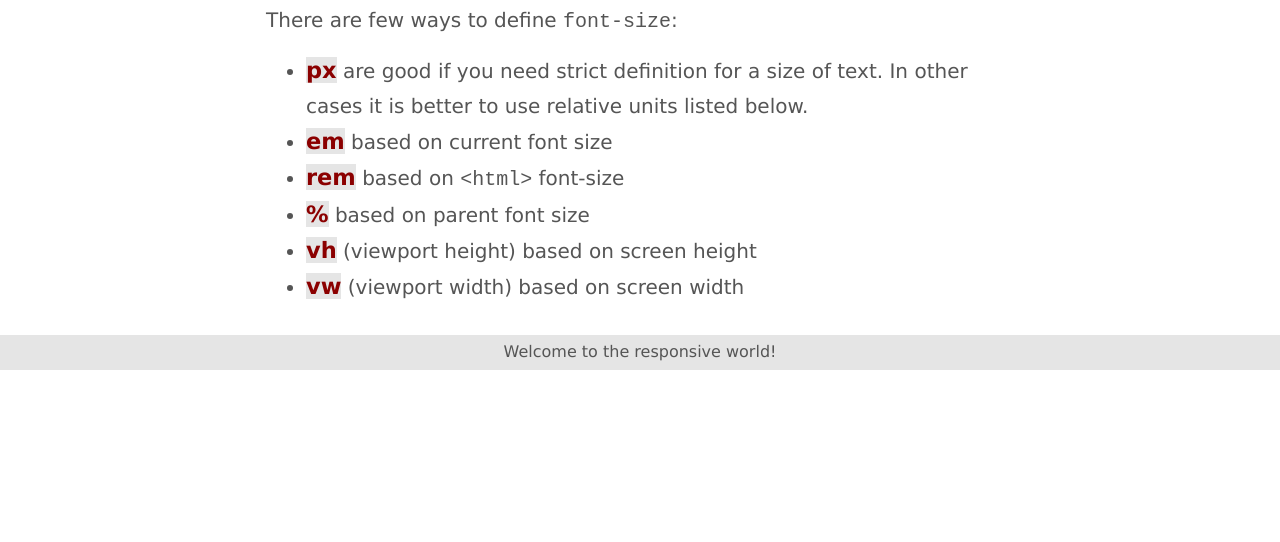
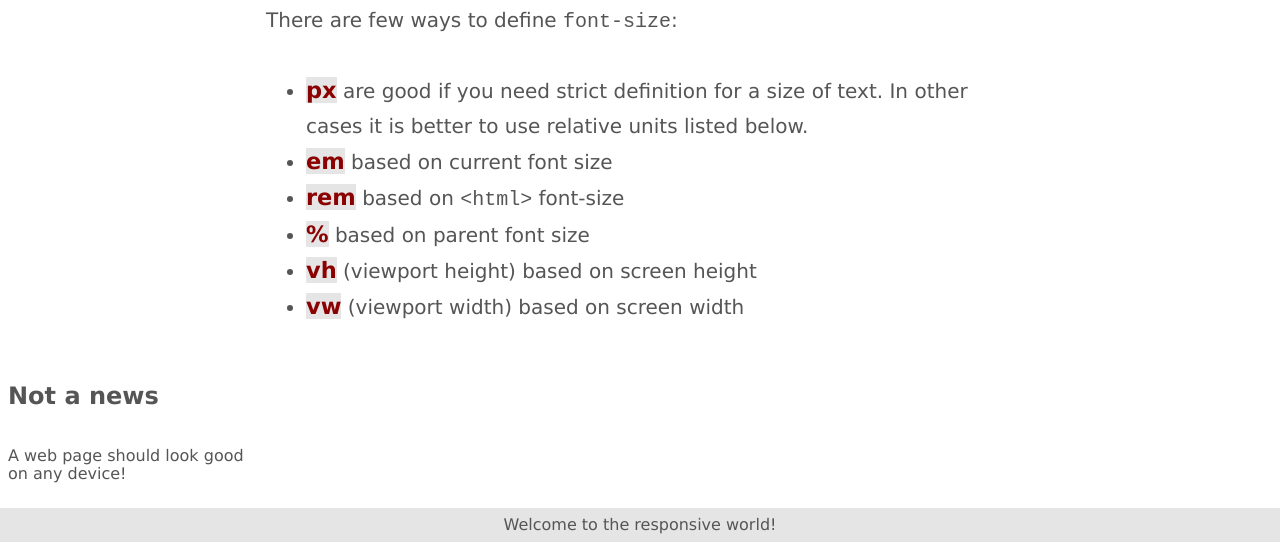
Before and after one commit to AlekseyRD88/Lesson22Task4, a plain HTML site: page index.html in a window 1280 px wide. Shown: the part 585-1127 px from the top of the page. Before the commit the page ends 955 px from the top, so only its background shows below. Drawn offline with nearby package versions, Linux system fonts and the light colour scheme.

Commit message:
message5

```diff
--- a/index.html
+++ b/index.html
@@ -10,6 +10,7 @@
       <h1>Responsive website</h1>
     </header>
     <main class="main">
+      <section class="info-section">
         <nav class="navigation">
           <ul class="nav-list">
             <li class="nav-list-item"><a class="nav-list-link" href="#">Responsive images</a></li>
@@ -34,6 +35,7 @@
             <li><span class="css-units">vw</span> (viewport width) based on screen width</li>
           </ul>
         </section>
+      </section>
       <aside class="news">
         <h2>Not a news</h2>
         <p>A web page should look good on any device!</p>
--- a/styles.css
+++ b/styles.css
@@ -101,22 +101,42 @@ picture {
       width: 100%;
    }
 }
-/*@media screen and (min-width: 600px) and (max-width: 1199px) {
+@media screen and (min-width: 600px) {
    main {
       display: flex;
       flex-direction: column;
    }
-   .wrapper {
+
+   .info-section {
       display: flex;
-
+   }
+   .section {
+      width: 80vw;
    }
    .navigation {
-      width: 20%;
-   }
-   .section {
-      width: 80%;
+      width: 20vw;
    }
    .news {
+      display: flex;
+      flex-direction: column;
       width: 100%;
    }
-}*/
+}
+@media screen and (min-width: 1200px) {
+  /main {
+      display: flex;
+   }
+  .navigation {
+     display: flex;
+     width: 20vw;
+  }
+  .section {
+     display: flex;
+     flex-direction: column;
+     width: 60vw;
+  }
+  .news {
+     display: flex;
+     width: 20vw;
+  }
+}
```
Lines whose indentation alone changed are shown as unchanged.
